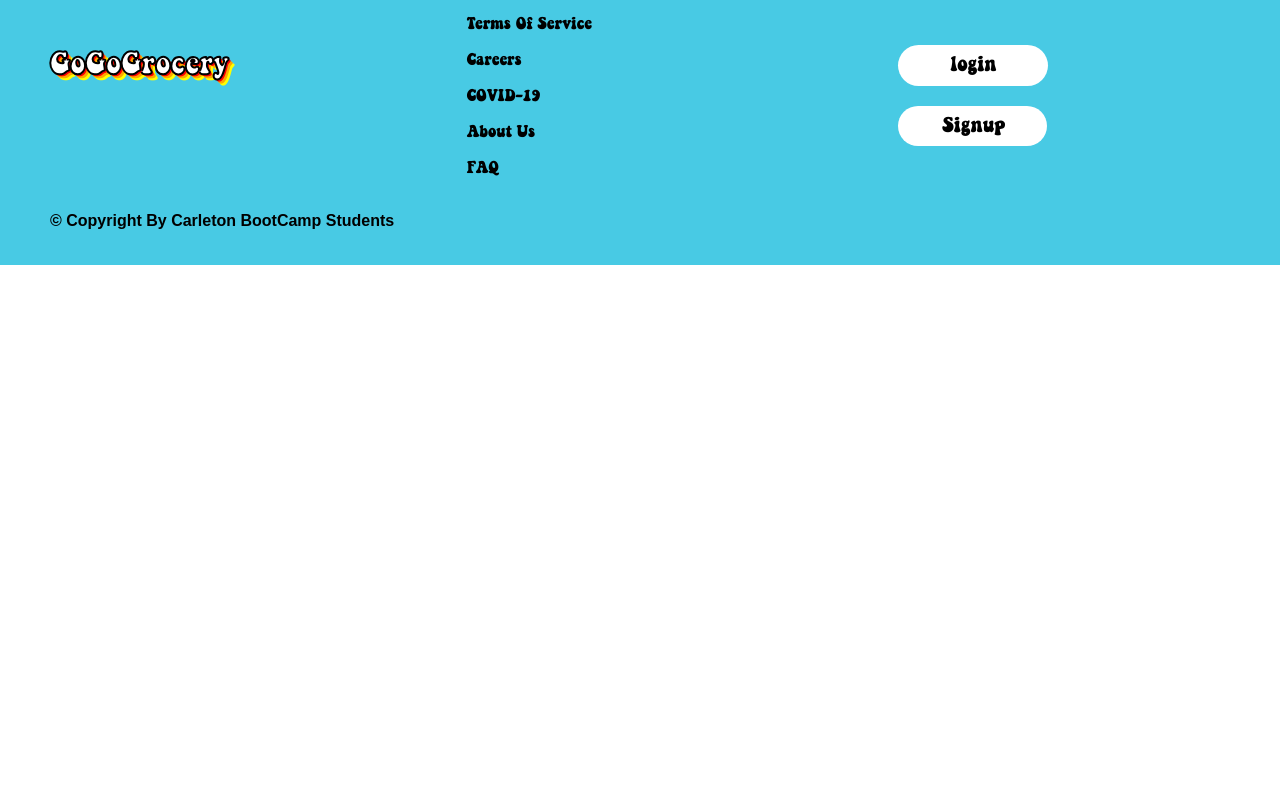
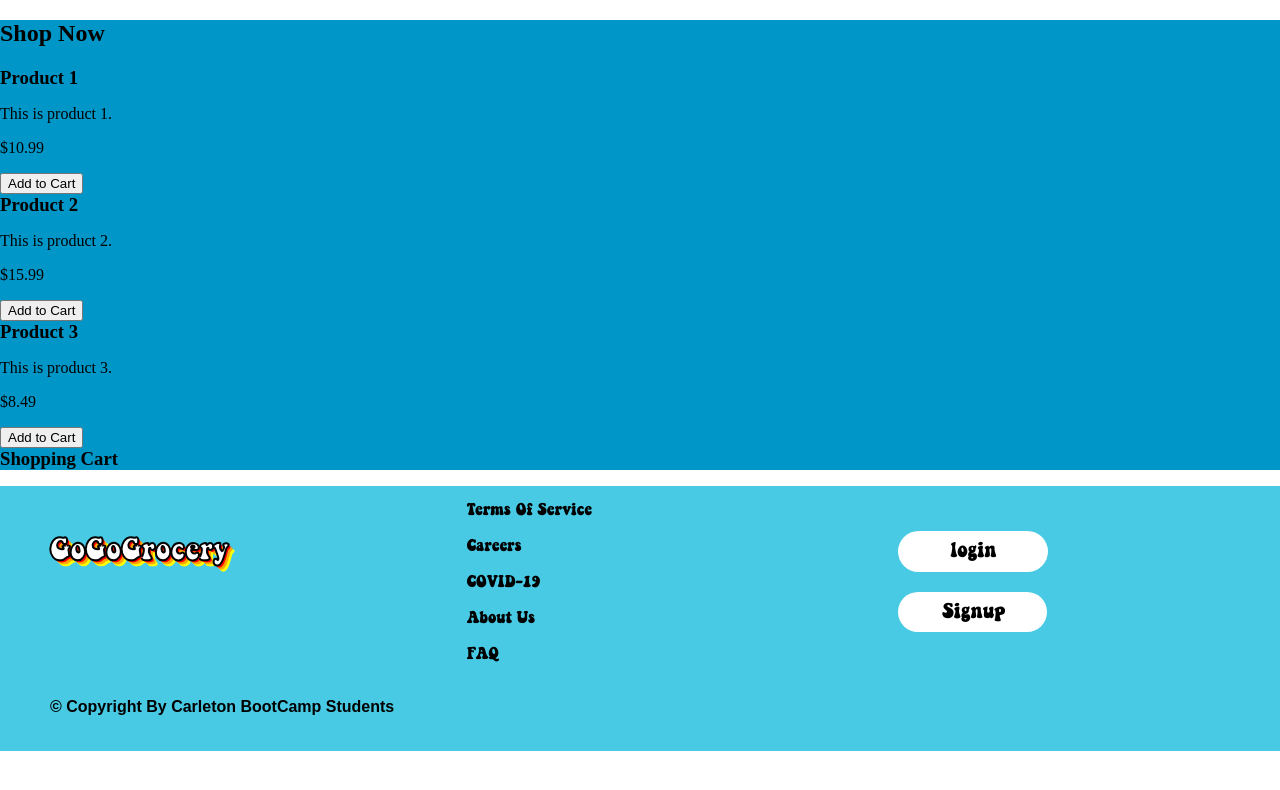
Before and after one commit to Walsh-Vaz/gogo-cart, a React (Create React App) app in the folder client/: page /shop in a window 1280 px wide. Shown: the top 790 px of the page. Built offline with nearby package versions, Linux system fonts and the light colour scheme.

Commit message:
Ready To Merge

```diff
--- a/client/src/App.js
+++ b/client/src/App.js
@@ -7,6 +7,7 @@ import Home from './pages/Home'
 // import NavigationBar from './components/navbar'
 // import Homepage from './components/homepage'
 import Footer from './components/footer'
+import Shop from "./pages/shop"
 // import MainHomePage from './components/MainHomePage'
 
 export default function App() {
@@ -18,6 +19,7 @@ export default function App() {
             <Route path="/" element={<Home />} />
             <Route path="/login" element={<Login />} />
             <Route path="/signup" element={<Signup />} />
+            <Route path="/shop" element={<Shop />} />
           </Routes>
         </Router>
       </div>
--- a/client/src/components/Login.js
+++ b/client/src/components/Login.js
@@ -7,7 +7,7 @@ export default function login(){
             <Navigation/>
             <div className='WholeLogin'>
                 <div className="Inputs">
-                    <input className="loginInput" type="input" placeholder="Username"/>
+                    <input className="loginInput" type="email" placeholder="Email"/>
                     <input className="loginInput" type="input" placeholder="Password"/>
                     <input className="SubmitBtn" type="submit" value="Submit"/>
                 </div>
--- a/client/src/components/Signup.js
+++ b/client/src/components/Signup.js
@@ -7,7 +7,8 @@ export default function login(){
             <Navigation/>
             <div className='WholeLogin'>
                 <div className="Inputs">
-                    <input className="loginInput" type="input" placeholder="Username"/>
+                    <input className="loginInput" type="input" placeholder="First Name"/>
+                    <input className="loginInput" type="input" placeholder="Last Name"/>
                     <input className="loginInput" type="email" placeholder="Email"/>
                     <input className="loginInput" type="input" placeholder="Password"/>
                     <input className="SubmitBtn" type="submit" value="Submit"/>
--- a/client/src/components/homepage.js
+++ b/client/src/components/homepage.js
@@ -1,9 +1,6 @@
 import React from "react";
 import "../styles.css"
-
-function shopping(){
-    alert("Oww!!! You Clicked Me");
-}
+import { Link } from 'react-router-dom';
 
 export default function homepage() {
 return(
@@ -47,10 +44,10 @@ return(
                 <h2 className="restoName">Yummy In My Tummy</h2>
             </div>
         </div>
-        <div>
-            <button className ="ShoppingBtn" onClick={shopping}>
+        <Link className ="ShoppingBtn" to={`/shop`}>
+            <button className ="ShoppingBtn">
                 Start shopping
             </button>
-        </div>
+        </Link>
     </div>
 )};
--- /dev/null
+++ b/client/src/pages/shop.js
@@ -0,0 +1,45 @@
+import React, { useState } from 'react';
+
+// Sample data (replace with your actual data from the backend)
+const products = [
+    { id: 1, name: 'Product 1', price: 10.99, description: 'This is product 1.' },
+    { id: 2, name: 'Product 2', price: 15.99, description: 'This is product 2.' },
+    { id: 3, name: 'Product 3', price: 8.49, description: 'This is product 3.' },
+  // Add more products here...
+];
+
+export default function Shop() {
+  // State to store the selected products
+    const [selectedProducts, setSelectedProducts] = useState([]);
+
+// Function to handle adding products to the cart
+    const handleAddToCart = (product) => {
+        setSelectedProducts((prevSelected) => [...prevSelected, product]);
+    };
+
+    return (
+        <div className="shop-container">
+            <h2>Shop Now</h2>
+            <div className="product-list">
+                {products.map((product) => (
+                <div key={product.id} className="product-card">
+                    <h3>{product.name}</h3>
+                    <p>{product.description}</p>
+                    <p>${product.price.toFixed(2)}</p>
+                    <button onClick={() => handleAddToCart(product)}>Add to Cart</button>
+                </div>
+                ))}
+            </div>
+            <div className="cart">
+                <h3>Shopping Cart</h3>
+                <ul>
+                {selectedProducts.map((product) => (
+                    <li key={product.id}>
+                        {product.name} - ${product.price.toFixed(2)}
+                    </li>
+                ))}
+                </ul>
+            </div>
+        </div>
+    );
+}
```
Also changed, not shown: 1 other file (tests, documents, lock files or other folders).
